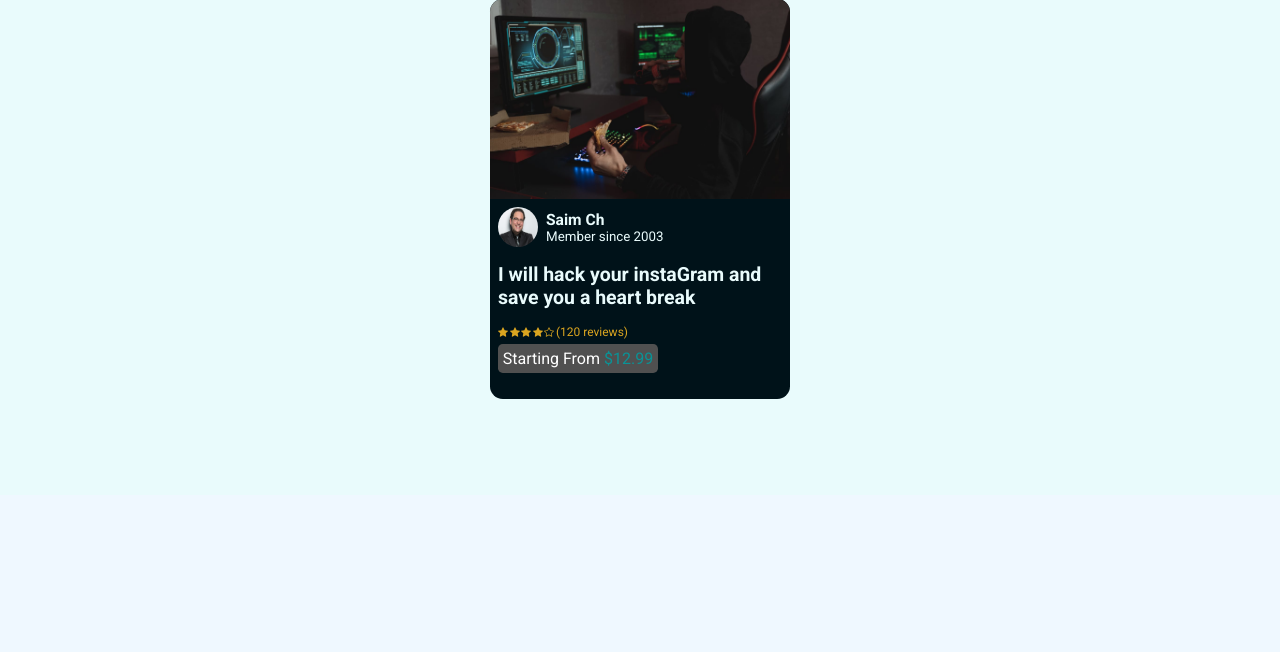
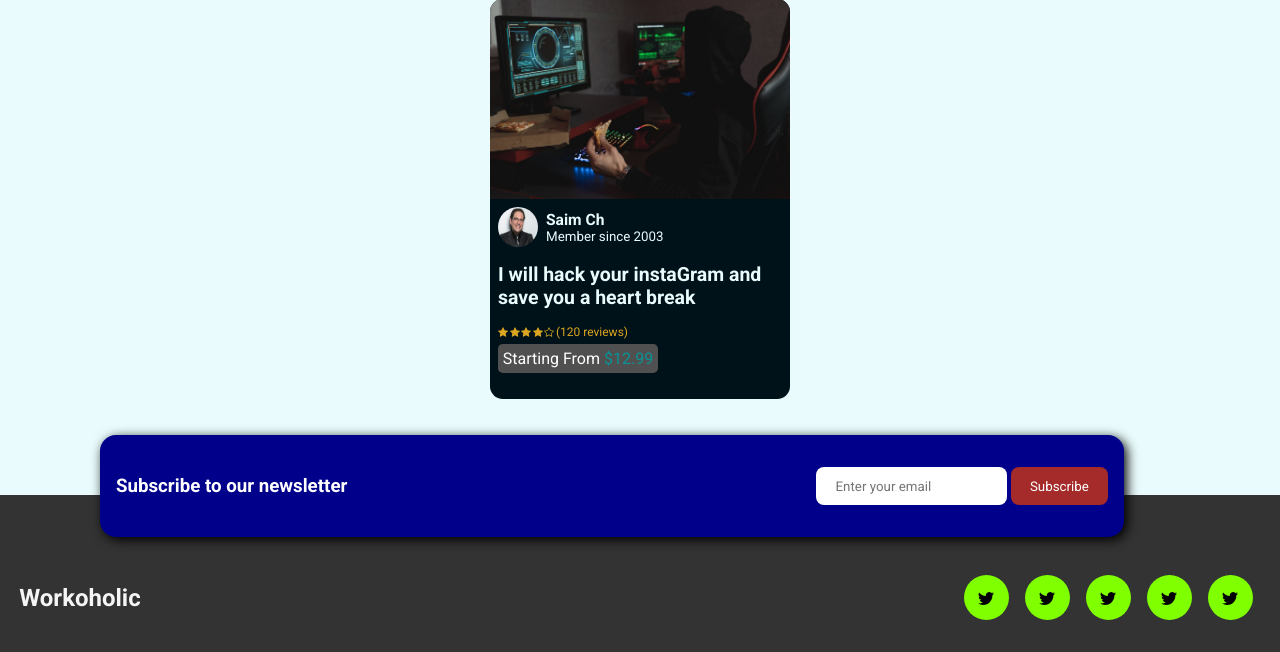
Before and after one commit to crindalwalt/Web-dev-002, a PHP site: page / in a window 1280 px wide. Shown: the part 2288-2940 px from the top of the page. Before the commit the page ends 2687 px from the top, so only its background shows below. Run offline with PHP 8.4, Linux system fonts and the light colour scheme; some web fonts are replaced.

Commit message:
footer assignment

```diff
--- a/project-workoholic/css/style.css
+++ b/project-workoholic/css/style.css
@@ -253,3 +253,70 @@
 .gig-price .price{
     color: var(--primary-color);
 }
+/* ==================Footer section=================== */
+footer{
+  background-color: #333333;
+  position: relative;
+}
+.footer-content{
+
+  color: whitesmoke;
+  padding: 1.5rem 1.2rem;
+
+}
+.floating-footer{
+  width: 80%;
+  background-color: darkblue;
+  color: white;
+  /* margin: 1rem; */
+  padding: 2rem 1rem;
+  border-radius: 1rem;
+  box-shadow: 3px 3px 12px  black ;
+
+  display: flex;
+  justify-content: space-between;
+  align-items: center;
+
+  position: absolute;
+  top: -60px;
+  left: 100px;
+  transition: all .1s ease-in;
+}
+.floating-footer:hover{
+  box-shadow: 6px 6px 12px  black ;
+}
+
+.ff-right input{
+  padding: .7rem 1.2rem;
+  border: none;
+  outline: none;
+  border-radius: .5rem;
+
+}
+.ff-right .submit-input{
+  background-color: brown;
+  color: white;
+}
+.footer-heading{
+  display: flex;
+  justify-content: space-between;
+  align-items: center;
+  margin-top: 3rem;
+}
+.footer-social{
+  display: flex;
+  align-items: center;
+}
+.social-icon{
+  --box-side : 45px;
+  width: var(--box-side);
+  height: var(--box-side);
+  background-color: chartreuse;
+  margin: .5rem;
+  border-radius: 50%;
+
+  display: flex;
+  justify-content: center;
+  align-items: center;
+  color: black;
+}
--- a/project-workoholic/index.html
+++ b/project-workoholic/index.html
@@ -692,5 +692,44 @@
 
         </div>
     </section>
+
+
+
+
+    <footer>
+      <div class="floating-footer">
+        <div class="ff-left">
+          <h3>Subscribe to our newsletter</h3>
+        </div>
+        <div class="ff-right">
+          <input class="email-input" type="text" placeholder="Enter your email" >
+          <input class="submit-input" type="submit" value="Subscribe">
+        </div>
+      </div>
+      <div class="footer-content">
+        <div class="footer-heading">
+          <h2>Workoholic</h2>
+          <div class="footer-social">
+            <div class="social-icon">
+              <svg xmlns="http://www.w3.org/2000/svg" width="16" height="16" fill="currentColor" class="bi bi-twitter" viewBox="0 0 16 16">
+                <path d="M5.026 15c6.038 0 9.341-5.003 9.341-9.334q.002-.211-.006-.422A6.7 6.7 0 0 0 16 3.542a6.7 6.7 0 0 1-1.889.518 3.3 3.3 0 0 0 1.447-1.817 6.5 6.5 0 0 1-2.087.793A3.286 3.286 0 0 0 7.875 6.03a9.32 9.32 0 0 1-6.767-3.429 3.29 3.29 0 0 0 1.018 4.382A3.3 3.3 0 0 1 .64 6.575v.045a3.29 3.29 0 0 0 2.632 3.218 3.2 3.2 0 0 1-.865.115 3 3 0 0 1-.614-.057 3.28 3.28 0 0 0 3.067 2.277A6.6 6.6 0 0 1 .78 13.58a6 6 0 0 1-.78-.045A9.34 9.34 0 0 0 5.026 15"/>
+              </svg>
+            </div>
+            <div class="social-icon"><svg xmlns="http://www.w3.org/2000/svg" width="16" height="16" fill="currentColor" class="bi bi-twitter" viewBox="0 0 16 16">
+              <path d="M5.026 15c6.038 0 9.341-5.003 9.341-9.334q.002-.211-.006-.422A6.7 6.7 0 0 0 16 3.542a6.7 6.7 0 0 1-1.889.518 3.3 3.3 0 0 0 1.447-1.817 6.5 6.5 0 0 1-2.087.793A3.286 3.286 0 0 0 7.875 6.03a9.32 9.32 0 0 1-6.767-3.429 3.29 3.29 0 0 0 1.018 4.382A3.3 3.3 0 0 1 .64 6.575v.045a3.29 3.29 0 0 0 2.632 3.218 3.2 3.2 0 0 1-.865.115 3 3 0 0 1-.614-.057 3.28 3.28 0 0 0 3.067 2.277A6.6 6.6 0 0 1 .78 13.58a6 6 0 0 1-.78-.045A9.34 9.34 0 0 0 5.026 15"/>
+            </svg></div>
+            <div class="social-icon"><svg xmlns="http://www.w3.org/2000/svg" width="16" height="16" fill="currentColor" class="bi bi-twitter" viewBox="0 0 16 16">
+              <path d="M5.026 15c6.038 0 9.341-5.003 9.341-9.334q.002-.211-.006-.422A6.7 6.7 0 0 0 16 3.542a6.7 6.7 0 0 1-1.889.518 3.3 3.3 0 0 0 1.447-1.817 6.5 6.5 0 0 1-2.087.793A3.286 3.286 0 0 0 7.875 6.03a9.32 9.32 0 0 1-6.767-3.429 3.29 3.29 0 0 0 1.018 4.382A3.3 3.3 0 0 1 .64 6.575v.045a3.29 3.29 0 0 0 2.632 3.218 3.2 3.2 0 0 1-.865.115 3 3 0 0 1-.614-.057 3.28 3.28 0 0 0 3.067 2.277A6.6 6.6 0 0 1 .78 13.58a6 6 0 0 1-.78-.045A9.34 9.34 0 0 0 5.026 15"/>
+            </svg></div>
+            <div class="social-icon"><svg xmlns="http://www.w3.org/2000/svg" width="16" height="16" fill="currentColor" class="bi bi-twitter" viewBox="0 0 16 16">
+              <path d="M5.026 15c6.038 0 9.341-5.003 9.341-9.334q.002-.211-.006-.422A6.7 6.7 0 0 0 16 3.542a6.7 6.7 0 0 1-1.889.518 3.3 3.3 0 0 0 1.447-1.817 6.5 6.5 0 0 1-2.087.793A3.286 3.286 0 0 0 7.875 6.03a9.32 9.32 0 0 1-6.767-3.429 3.29 3.29 0 0 0 1.018 4.382A3.3 3.3 0 0 1 .64 6.575v.045a3.29 3.29 0 0 0 2.632 3.218 3.2 3.2 0 0 1-.865.115 3 3 0 0 1-.614-.057 3.28 3.28 0 0 0 3.067 2.277A6.6 6.6 0 0 1 .78 13.58a6 6 0 0 1-.78-.045A9.34 9.34 0 0 0 5.026 15"/>
+            </svg></div>
+            <div class="social-icon"><svg xmlns="http://www.w3.org/2000/svg" width="16" height="16" fill="currentColor" class="bi bi-twitter" viewBox="0 0 16 16">
+              <path d="M5.026 15c6.038 0 9.341-5.003 9.341-9.334q.002-.211-.006-.422A6.7 6.7 0 0 0 16 3.542a6.7 6.7 0 0 1-1.889.518 3.3 3.3 0 0 0 1.447-1.817 6.5 6.5 0 0 1-2.087.793A3.286 3.286 0 0 0 7.875 6.03a9.32 9.32 0 0 1-6.767-3.429 3.29 3.29 0 0 0 1.018 4.382A3.3 3.3 0 0 1 .64 6.575v.045a3.29 3.29 0 0 0 2.632 3.218 3.2 3.2 0 0 1-.865.115 3 3 0 0 1-.614-.057 3.28 3.28 0 0 0 3.067 2.277A6.6 6.6 0 0 1 .78 13.58a6 6 0 0 1-.78-.045A9.34 9.34 0 0 0 5.026 15"/>
+            </svg></div>
+          </div>
+        </div>
+      </div>
+    </footer>
   </body>
 </html>
```
Also changed, not shown: Students/Azeem/index.html (added, +11 -0 lines), Students/Iqra/index.html (added, +11 -0 lines), Students/Laraib/index.html (added, +11 -0 lines), Students/Muzamil/index.html (added, +11 -0 lines), Students/Saim/index.html (added, +11 -0 lines), Students/Salman/index.html (added, +11 -0 lines).
